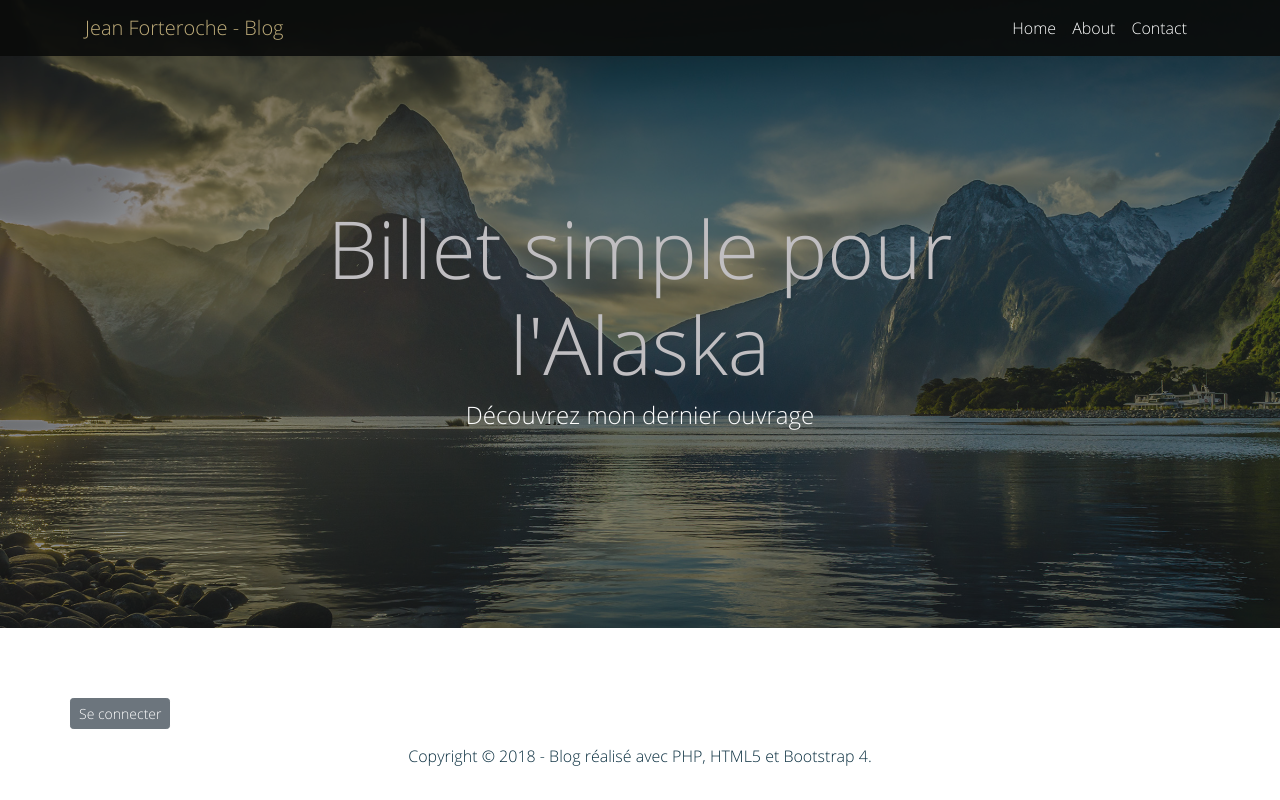
After one commit to Chrisentem/Blog-MVC, a PHP site: page /View/TemplateDefault.php in a window 1280 px wide. The commit adds this page. Run offline with PHP 8.4, Linux system fonts and the light colour scheme; the template is opened without the code that fills it, so the values that code supplies are empty.

Commit message:
Framework View modified to have separated templates for front and admin panel

```diff
--- a/Content/css/style.css
+++ b/Content/css/style.css
@@ -182,7 +182,6 @@ time {
     color: #bfbfbf;
 }
 
-
 #blogFooter .btn {
   margin-right: 5px;
 }
@@ -204,7 +203,6 @@ time {
 
 .container {
   align-content: space-between;
-  min-height: 90%;
 }
 
 /** Admin **/
--- a/Framework/Controller.php
+++ b/Framework/Controller.php
@@ -15,7 +15,7 @@ require_once 'View.php';
 abstract class Controller {
 
   /** Action to do **/
-  private $action;
+  protected $action;
 
   /** Incoming request **/
   protected $request;
--- a/View/Post/index.php
+++ b/View/Post/index.php
@@ -32,7 +32,7 @@
 	</div>
 	<div class="comment col-md-6">
 		<header>
-			<?= !empty($comments) ?  '<h3>Derniers commentaires à ' . $this->clean($post['title']) . '</h3>' : ''; ?>
+			<?php !empty($comments) ?  '<h3>Derniers commentaires à ' . $this->clean($post['title']) . '</h3>' : ''; ?>
 		</header>
 
 		<?php foreach ($comments as $comment): ?>
--- /dev/null
+++ b/View/TemplateDefault.php
@@ -0,0 +1,93 @@
+<!doctype html>
+<html lang="fr">
+<head>
+  <meta charset="utf-8">
+  <meta name="viewport" content="width=device-width, initial-scale=1, shrink-to-fit=no"> <!-- boostrap -->
+  <base href="<?= $webRoot ?>" >
+  <!-- Bootstrap core CSS -->
+  <link href="Content/bootstrap/css/bootstrap.min.css" rel="stylesheet">
+    <!-- Custom styles for this template -->
+  <link href="Content/css/style.css" rel="stylesheet">
+  <link href="Content/css/style.css" rel="stylesheet">
+  <title><?= $title ?></title>
+</head>
+<body>
+
+<?php if((isset($_SESSION['login']) && ($_SERVER['REQUEST_URI'] != $webRoot)) || ($_SERVER['REQUEST_URI'] == $webRoot . 'connection/')) {
+    }
+    else {
+        echo '
+        <!-- Navigation -->
+        <nav class="navbar navbar-expand-lg navbar-light fixed-top" id="mainNav">
+          <div class="container">
+            <a class="navbar-brand" href="">Jean Forteroche - Blog</a>
+            <button class="navbar-toggler navbar-toggler-right" type="button" data-toggle="collapse" data-target="#navbarResponsive" aria-controls="navbarResponsive" aria-expanded="false" aria-label="Toggle navigation">
+              Menu
+              <i class="fa fa-bars"></i>
+            </button>
+            <div class="collapse navbar-collapse" id="navbarResponsive">
+              <ul class="navbar-nav ml-auto">
+                <li class="nav-item">
+                  <a class="nav-link" href="">Home</a>
+                </li>
+                <li class="nav-item">
+                  <a class="nav-link" href="">About</a>
+                </li>
+                <li class="nav-item">
+                  <a class="nav-link" href="">Contact</a>
+                </li>
+              </ul>
+            </div>
+          </div>
+        </nav>
+        <!-- Page Header -->
+        <header class="masthead" style="background-image: url(\'Content/img/home-bg.jpg\')">
+          <div class="overlay"></div>
+            <div class="container">
+              <div class="row">
+                <div class="col-lg-8 col-md-10 mx-auto">
+                  <div class="site-heading">
+                    <a href=""><h1 id="blogTitle">Billet simple pour l\'Alaska</h1></a>
+                    <span class="subheading">Découvrez mon dernier ouvrage</span>
+                  </div>
+                </div>
+              </div>
+            </div>
+          </div>
+        </header>';
+    }
+  ?>
+
+    <!-- Page Main Content -->
+  <div class="container">
+        <?= $content ?>
+  </div>
+
+  <!-- Page Footer -->
+  <footer id="blogFooter">
+    <div class="container">
+      <div class="row">
+        <?php if(isset($_SESSION['login'])) {
+          echo '<a class="btn btn-secondary btn-sm" href="' . $webRoot . '">Accueil du site</a>';
+          echo '<a class="btn btn-secondary btn-sm" href="admin/">Tableau de bord</a>';
+          echo '<a class="btn btn-secondary btn-sm" href="connection/disconnect">Se déconnecter</a>';
+        }
+        elseif ($_SERVER['REQUEST_URI'] == $webRoot . 'connection/') {
+          echo '<a class="btn btn-secondary btn-sm" href="' . $webRoot . '">Accueil du site</a>';
+        }
+        else {
+          echo '<a class="btn btn-secondary btn-sm" href="admin/">Se connecter</a></li>';
+        } ?>
+      </div>
+      <div class="row text-center">
+          <p class="copyright">Copyright &copy; 2018 - Blog réalisé avec PHP, HTML5 et Bootstrap 4.</p>
+      </div>
+    </div>
+  </footer>
+
+        <!-- Bootstrap core JavaScript -->
+    <script src="Content/jquery/jquery.min.js"></script>
+    <script src="Content/bootstrap/js/bootstrap.bundle.min.js"></script>
+
+</body>
+</html>
```
Also changed, not shown: Controller/ControllerSecured.php (+18 -0 lines), Framework/View.php (+7 -2 lines), View/TemplateAdmin.php (renamed from View/Template.php).
